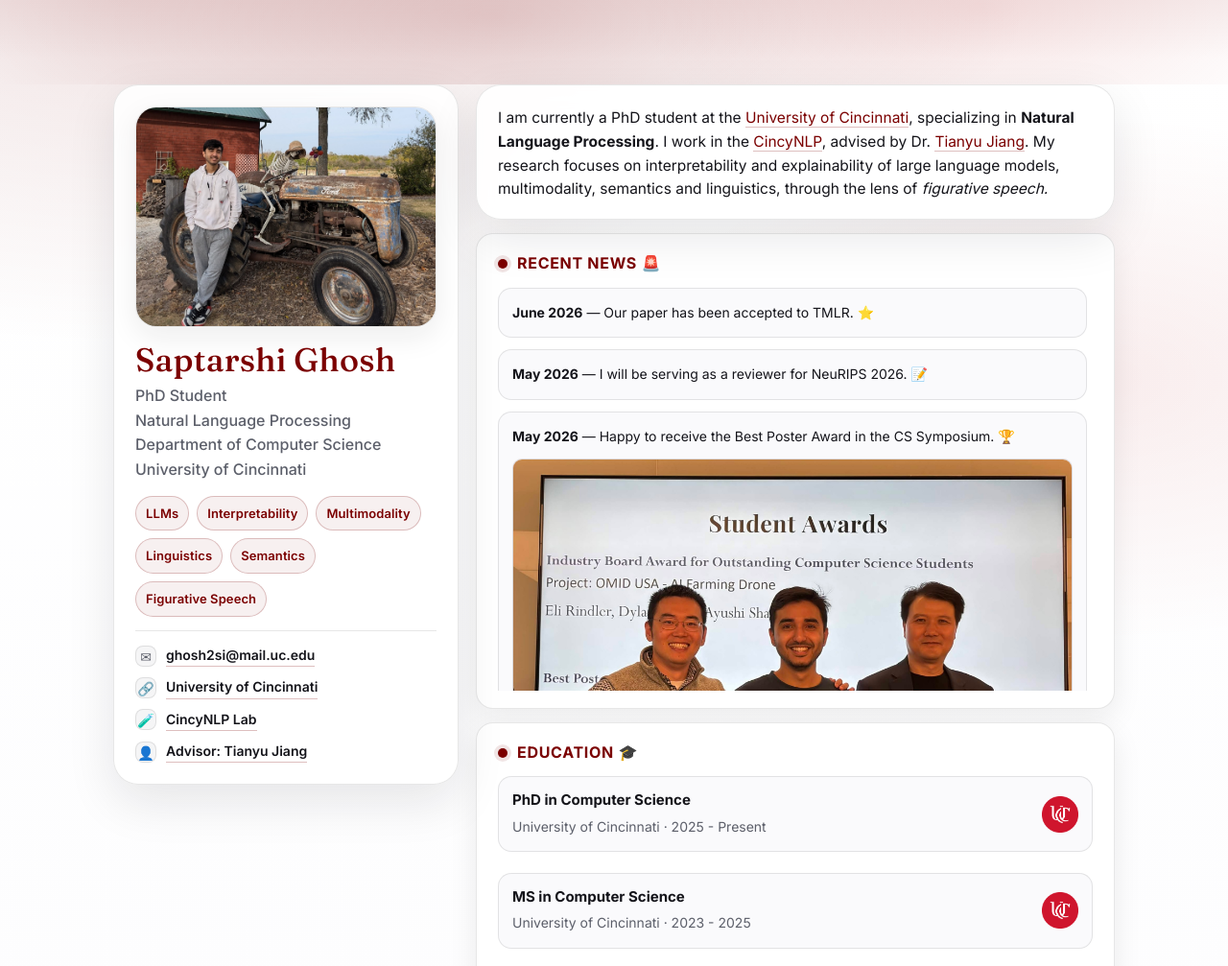
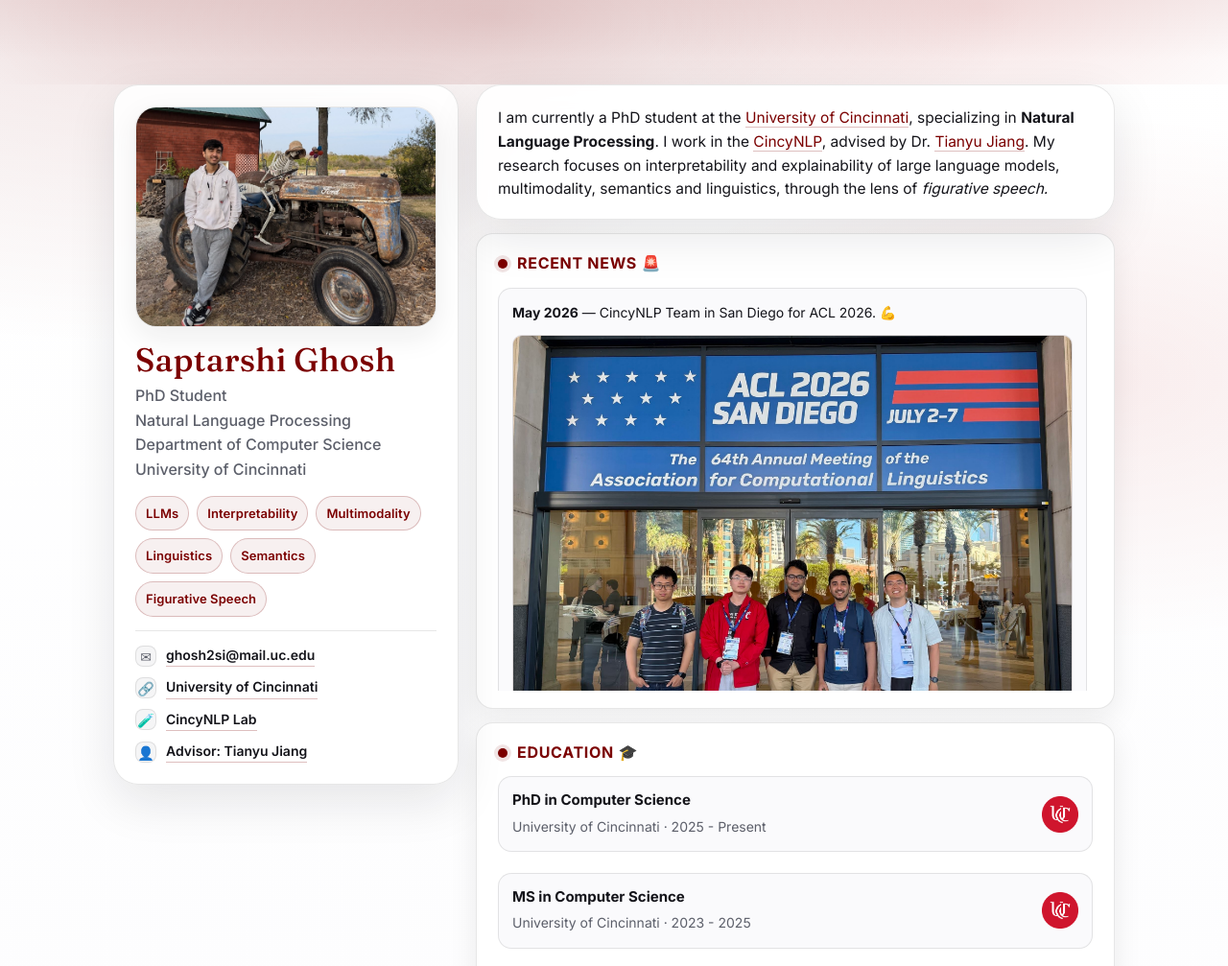
Before and after one commit to SaptGhosh/saptghosh-website, a plain HTML site: page index.html in a window 1280 px wide. Shown: the top 1007 px of the page at 96% size. Drawn offline with Linux system fonts and the light colour scheme.

Commit message:
Update index.html

```diff
--- a/index.html
+++ b/index.html
@@ -479,6 +479,13 @@
                 <!-- ★ NEW item with image placeholder -->
 
                 <div class="news-item">
+                  <p><b>May 2026</b> — CincyNLP Team in San Diego for ACL 2026. 💪</p>
+                  <div class="news-img">
+                    <img src="acl_san_diego.jpeg" alt="CincyNLP Team in San Diego for ACL 2026">
+                  </div>
+                </div>
+
+                <div class="news-item">
                   <p><b>June 2026</b> — Our paper has been accepted to TMLR. ⭐</p>
                 </div>
 
```
